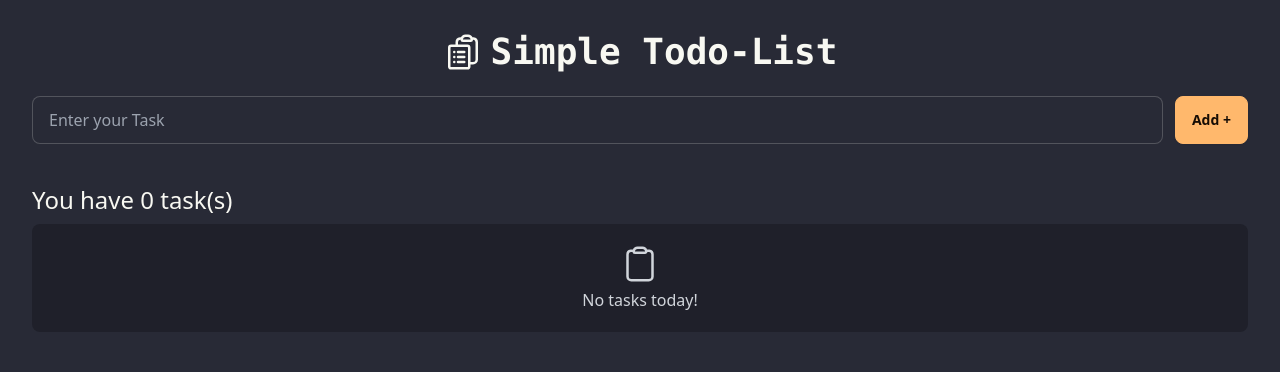
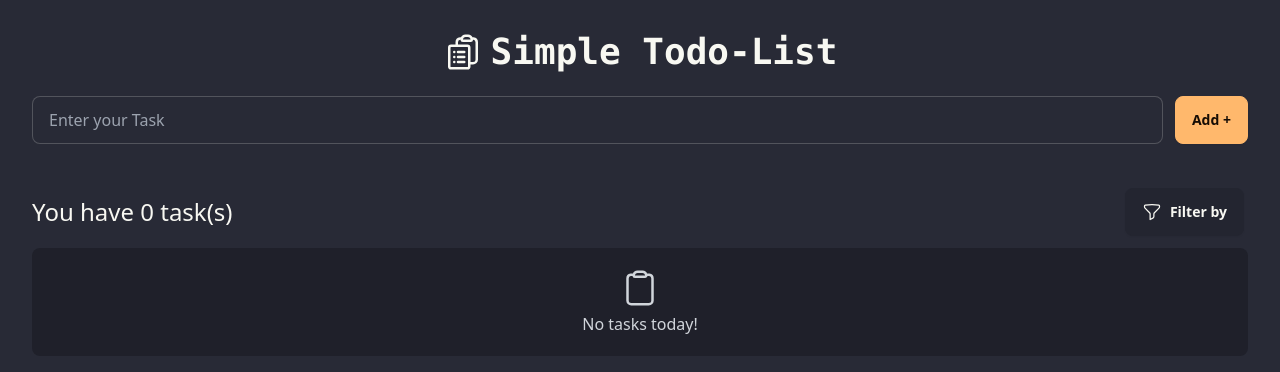
Before and after one commit to MarkMallari16/Simple-Todo-List-React, a React (Vite) app: page / in a window 1280 px wide. Shown: the top 372 px of the page. Built offline with nearby package versions, Linux system fonts and the light colour scheme.

Commit message:
add filter functions

```diff
--- a/src/App.jsx
+++ b/src/App.jsx
@@ -3,6 +3,7 @@ import './App.css'
 import TodoListCard from './components/TodoListCard'
 
 function App() {
+  const [filter, setFilter] = useState('all');
   const [todos, setTodos] = useState(() => {
     const storedTodo = localStorage.getItem('todos');
 
@@ -84,7 +85,17 @@ function App() {
     })
     setTodos(updatedTodos);
   }
+
   const numberOfTask = todos.length;
+
+  const filterTasks = (task) => {
+    if (filter === 'completed') {
+      return task.completed;
+    } else if (filter === 'active') {
+      return !task.completed;
+    }
+    return true;
+  }
   return (
     <>
       <div className='h-screen w-full'>
@@ -110,15 +121,33 @@ function App() {
                 <span className="text-red-500">{errorMessage}</span>
               </div>
             )}
+          </div>
+        </div>
+
+        <div className='flex items-center justify-between  mt-10 font-medium text-2xl'>
+          <div>
+            <span >You have {numberOfTask} task(s)</span>
+          </div>
+          <div>
+            <details className="dropdown ">
+              <summary className="m-1 btn">
+                <svg xmlns="http://www.w3.org/2000/svg" fill="none" viewBox="0 0 24 24" strokeWidth={1.5} stroke="currentColor" className="size-5">
+                  <path strokeLinecap="round" strokeLinejoin="round" d="M12 3c2.755 0 5.455.232 8.083.678.533.09.917.556.917 1.096v1.044a2.25 2.25 0 0 1-.659 1.591l-5.432 5.432a2.25 2.25 0 0 0-.659 1.591v2.927a2.25 2.25 0 0 1-1.244 2.013L9.75 21v-6.568a2.25 2.25 0 0 0-.659-1.591L3.659 7.409A2.25 2.25 0 0 1 3 5.818V4.774c0-.54.384-1.006.917-1.096A48.32 48.32 0 0 1 12 3Z" />
+                </svg>
+
+                Filter by</summary>
+              <ul className="p-2 shadow menu dropdown-content z-[1] bg-base-100 rounded-box w-30">
+                <li><a onClick={() => setFilter('all')} className={filter === 'all' ? 'bg-base-300' : ''}>All</a></li>
+                <li><a onClick={() => setFilter('active')} className={filter === 'active' ? 'bg-base-300' : ''}>Active</a></li>
+                <li><a onClick={() => setFilter('completed')} className={filter === 'completed' ? 'bg-base-300' : ''}>Completed</a></li>
+              </ul>
+            </details>
 
           </div>
         </div>
-        <div className='flex mt-10 font-medium text-2xl'>
-          <span >You have {numberOfTask} task(s)</span>
-        </div>
         {todos.length > 0 ? (
           <div className='grid grid-cols-1 sm:grid-cols-2 md:grid-cols-2 lg:grid-cols-3 gap-4 items-center'>
-            {todos.map((todo) => (
+            {todos.filter(filterTasks).map((todo) => (
               <TodoListCard id={todo.id} key={todo.id} text={todo.text} createdAt={todo.createdAt} onDelete={() => handleDeleteTask(todo.id)} onEdit={(newText) => handleEditTask(todo.id, newText)}
                 onFinish={() => handleFinishTask(todo.id)} completed={todo.completed} />
             ))}
@@ -133,7 +162,6 @@ function App() {
 
               </span>
               <h1 className='text-center flex justify-center items-center '>No tasks today!</h1>
-
             </div>
 
           </div>
```
